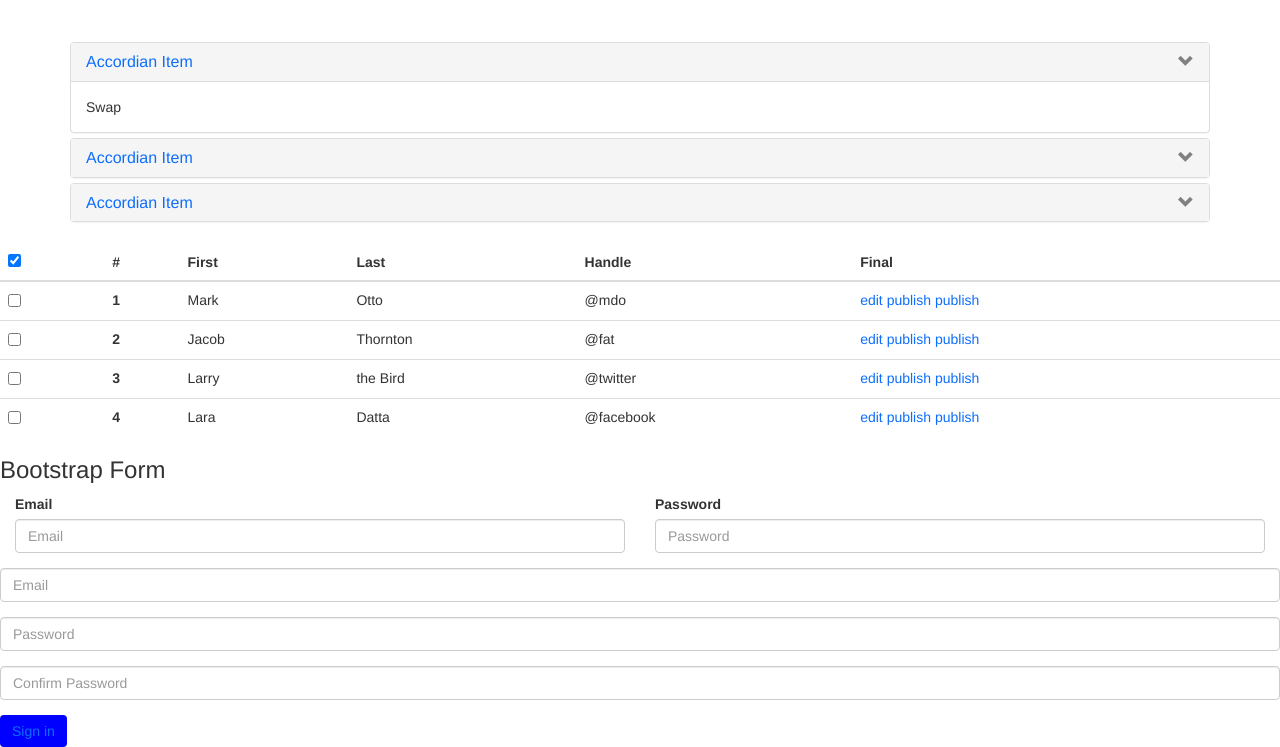
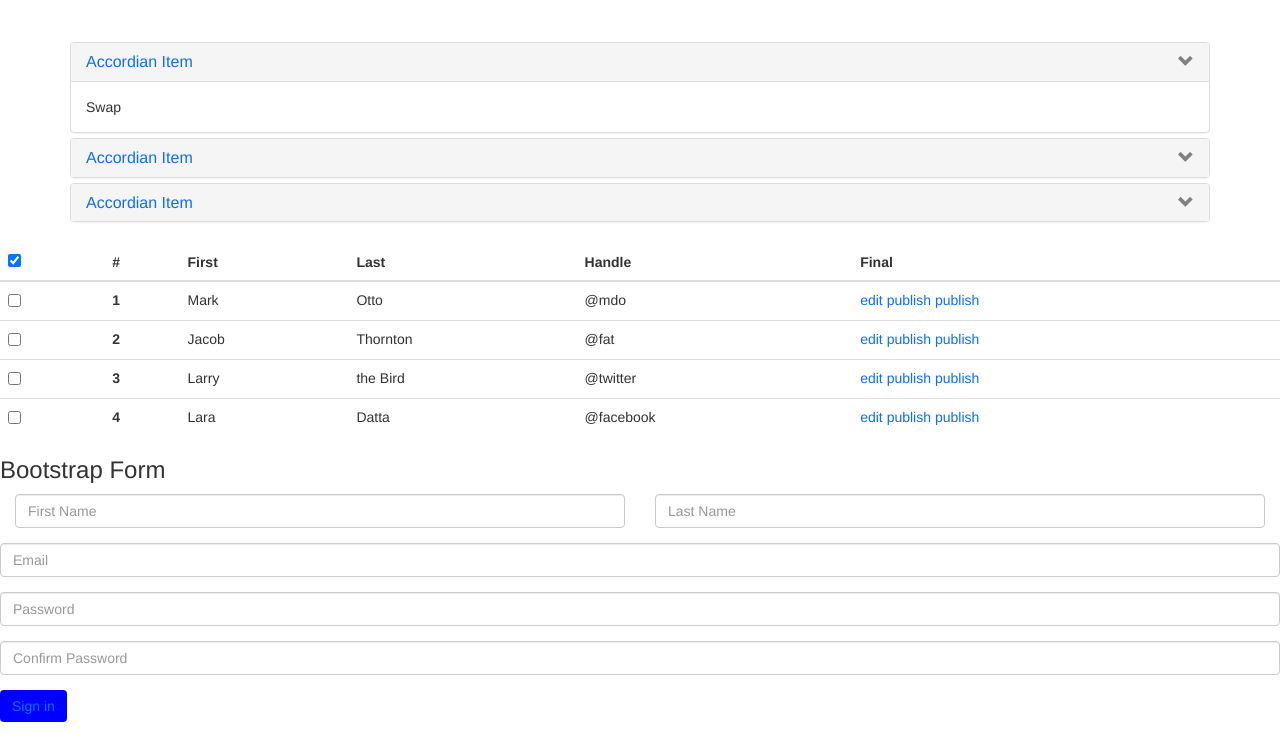
Before and after one commit to nikhilg2809/F1-Final-Module-Test, a plain HTML site: page index.html in a window 1280 px wide. Shown: the part 888-1635 px from the top of the page. After the commit the page ends 1610 px from the top, so only its background shows below. Drawn offline with nearby package versions, Linux system fonts and the light colour scheme.

Commit message:
Update index.html

```diff
--- a/index.html
+++ b/index.html
@@ -289,12 +289,12 @@
             <h3>Bootstrap Form</h3>
             <div class="form-row">
               <div class="form-group col-md-6">
-                <label for="inputEmail4">Email</label>
-                <input type="email" class="form-control" id="inputEmail4" placeholder="Email">
+
+                <input type="text" class="form-control" id="inputText4" placeholder="First Name">
               </div>
               <div class="form-group col-md-6">
-                <label for="inputPassword4">Password</label>
-                <input type="password" class="form-control" id="inputPassword4" placeholder="Password">
+
+                <input type="text" class="form-control" id="inputText4" placeholder="Last Name">
               </div>
             </div>
             <div class="form-group">
```
